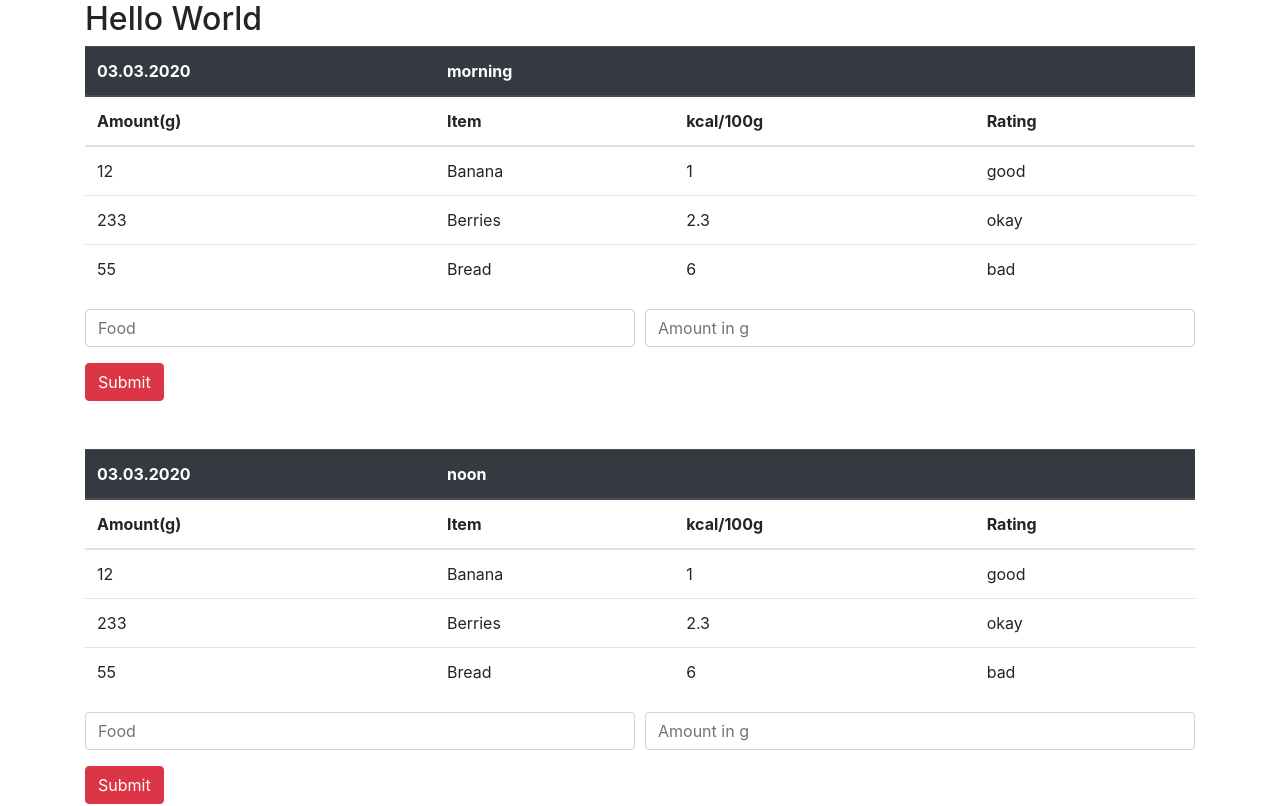
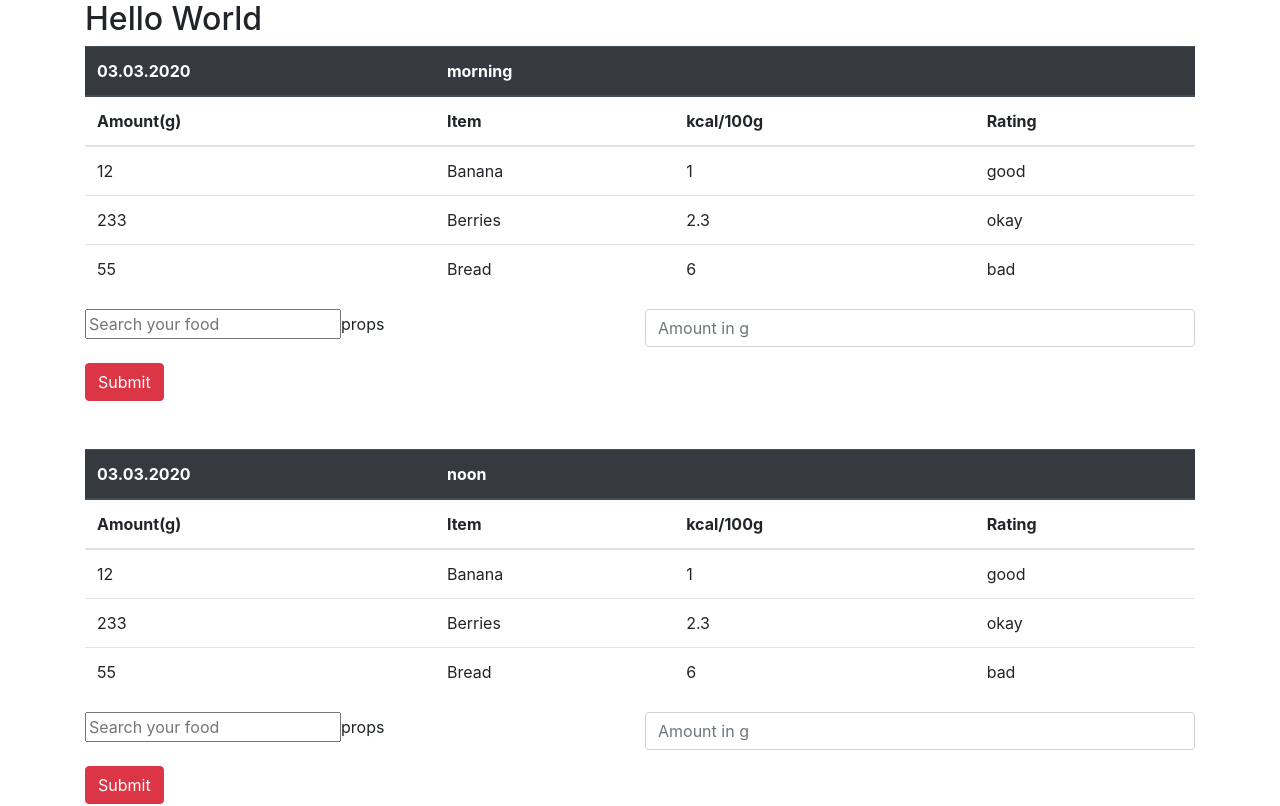
Before and after one commit to MdYeasinSamadArnob/CalorieDensity, a React (Create React App) app in the folder calorie-density/: page / in a window 1280 px wide. Shown: the top 806 px of the page. Built offline with nearby package versions, Linux system fonts and the light colour scheme.

Commit message:
using nutritionix api for getting food data in general when searching

```diff
--- a/calorie-density/package.json
+++ b/calorie-density/package.json
@@ -6,6 +6,7 @@
     "@testing-library/jest-dom": "^5.11.8",
     "@testing-library/react": "^11.2.3",
     "@testing-library/user-event": "^12.6.0",
+    "axios": "^0.21.1",
     "bootstrap": "^4.5.3",
     "react": "^17.0.1",
     "react-bootstrap": "^1.4.3",
--- a/calorie-density/public/index.html
+++ b/calorie-density/public/index.html
@@ -39,5 +39,6 @@
       To begin the development, run `npm start` or `yarn start`.
       To create a production bundle, use `npm run build` or `yarn build`.
     -->
+
   </body>
 </html>
--- a/calorie-density/src/components/food-list.component.js
+++ b/calorie-density/src/components/food-list.component.js
@@ -3,6 +3,8 @@ import Form from 'react-bootstrap/Form';
 import Col from 'react-bootstrap/Col';
 import Button from 'react-bootstrap/Button';
 import "bootstrap/dist/css/bootstrap.min.css";
+import Search from "./search.component.js"
+
 export default class FoodList extends Component {
     render() {
         return (
@@ -47,7 +49,7 @@ export default class FoodList extends Component {
                 <Form>
                     <Form.Row>
                         <Col>
-                            <Form.Control placeholder="Food" />
+                        <Search></Search>
                         </Col>
                         <Col>
                             <Form.Control placeholder="Amount in g" />
--- /dev/null
+++ b/calorie-density/src/components/search.component.js
@@ -0,0 +1,54 @@
+import React, { Component } from 'react'
+import axios from 'axios'
+import SearchResults from './searchresults.component.js'
+
+
+export default class Search extends Component {
+  state = {
+    query: '',
+    results: []
+  }
+
+  getInfo = () => {
+
+    const foodPostData = {
+        appKey: process.env.REACT_APP_API_KEY,
+        query: this.state.query,
+        appId: process.env.REACT_APP_APP_ID
+    }
+
+    axios.post('https://api.nutritionix.com/v1_1/search', foodPostData)
+      .then(({ data }) => {
+        this.setState({
+          results: data
+        })
+        console.log(this.getState)
+      })
+  }
+
+  handleInputChange = () => {
+    this.setState({
+      query: this.search.value
+    }, () => {
+      if (this.state.query && this.state.query.length > 1) {
+        if (this.state.query.length % 2 === 0) {
+          this.getInfo()
+        }
+      } else if (!this.state.query) {
+      }
+    })
+  }
+
+  render() {
+    return (
+      <form>
+        <input
+          placeholder="Search your food"
+          ref={input => this.search = input}
+          onChange={this.handleInputChange}
+        />
+        <SearchResults results={this.state.results} />
+      </form>
+    )
+  }
+}
--- /dev/null
+++ b/calorie-density/src/components/searchresults.component.js
@@ -0,0 +1,14 @@
+import React from 'react'
+
+const SearchResults = (props) => {
+ // const options = props.results.map(r => (
+ //   <li key={r.id}>
+  //    {r.name}
+  //  </li>
+ // ))
+//  return <ul>{options}</ul>
+console.log(props)
+return "props"
+}
+
+export default SearchResults
```
Also changed, not shown: 2 other files (tests, documents, lock files or other folders).
